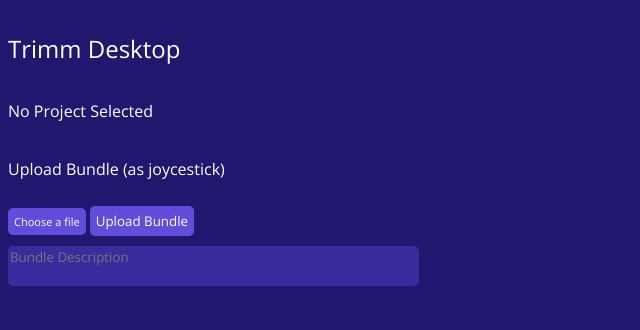
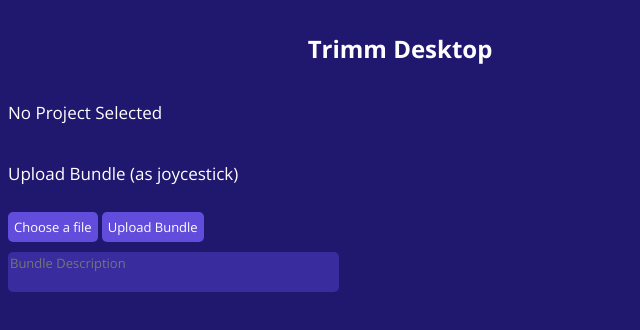
Before and after one commit to JoyceStick-BC/TrimmDesktop, an Electron app: page index.html in a window 800 px wide. Shown: the whole page, without its empty margins (0-640 px from the left). Drawn offline with nearby package versions, Linux system fonts and the light colour scheme; no server answers.

Commit message:
Updated font sizes

```diff
--- a/css/index.css
+++ b/css/index.css
@@ -100,11 +100,13 @@ h2 {
     font-weight: 400;
     color: white;
     margin: 0px;
+    text-align: center;
 }
 
 p {
     font-weight: 400;
     color: white;
+    font-size: 17px;
 }
 
 button {
@@ -116,6 +118,13 @@ button {
     font-family: 'Open Sans', sans-serif;
     font-weight: 400;
     outline: none;
+    font-size: 13px;
+}
+
+button:hover {
+    background-color: hsla(0, 0%, 100%, .18);
+    transition: 0.1s ease all;
+
 }
 
 #choose-file {
@@ -161,6 +170,8 @@ input[type=submit] {
 
 input[type=submit]:hover {
     cursor: pointer;
+    background-color: hsla(0, 0%, 100%, .18);
+    transition: 0.1s ease all;
 }
 
 input {
@@ -172,6 +183,7 @@ input {
     font-family: 'Open Sans', sans-serif;
     padding: 6px 4px;
     outline: none;
+    font-size: 13px;
 }
 
 input:placeholder {
@@ -188,6 +200,7 @@ textarea {
     resize: none;
     outline: none;
     display: block;
+    font-size: 13px;
 }
 
 .inputFile {
@@ -208,10 +221,13 @@ textarea {
     display: inline-block;
     border-radius: 5px;
     padding: 6px 6px;
+    font-size: 13px;
 }
 
 .inputFile + label:hover {
     cursor: pointer;
+    background-color: hsla(0, 0%, 100%, .18);
+    transition: 0.1s ease all;
 }
 
 #upload-file-name {
--- a/index.html
+++ b/index.html
@@ -12,7 +12,7 @@
       <div id="topBar">
 
       </div>
-      <h2>Trimm Desktop</h2>
+      <h2><b>Trimm Desktop</b></h2>
       <input type="checkbox" name="projectSelectorState" id="projectSelectorState">
       <div id="projectSelector">
           <h3 id="projectSelectorTitle">Select Project</h3>
@@ -52,7 +52,7 @@
               <label for="fileToUpload">Choose a file</label>
               <input type="submit" value="Upload Bundle" name="submit" id="submitFile">
               <label for="submitFile" id="upload-file-name"></label>
-              <textarea name="description" rows="2" cols="49" id="description" placeholder="Bundle Description"></textarea>
+              <textarea name="description" rows="2" cols="42" id="description" placeholder="Bundle Description"></textarea>
           </form>
       </div>
 
@@ -236,8 +236,8 @@
 					var result = (JSON.parse(data));
 					for (var i = 0; i < result.length; i++) {
 						var source = result[i]['_source'];
-						//build list of results
                         var bundle = source['user'] + "/" + source['bundleName'];
+                        //updated result div
 						$('#results').html(
 							$('#results').html()
 							+ "<div class='searchItem' alt='" + bundle + "'>"
```
